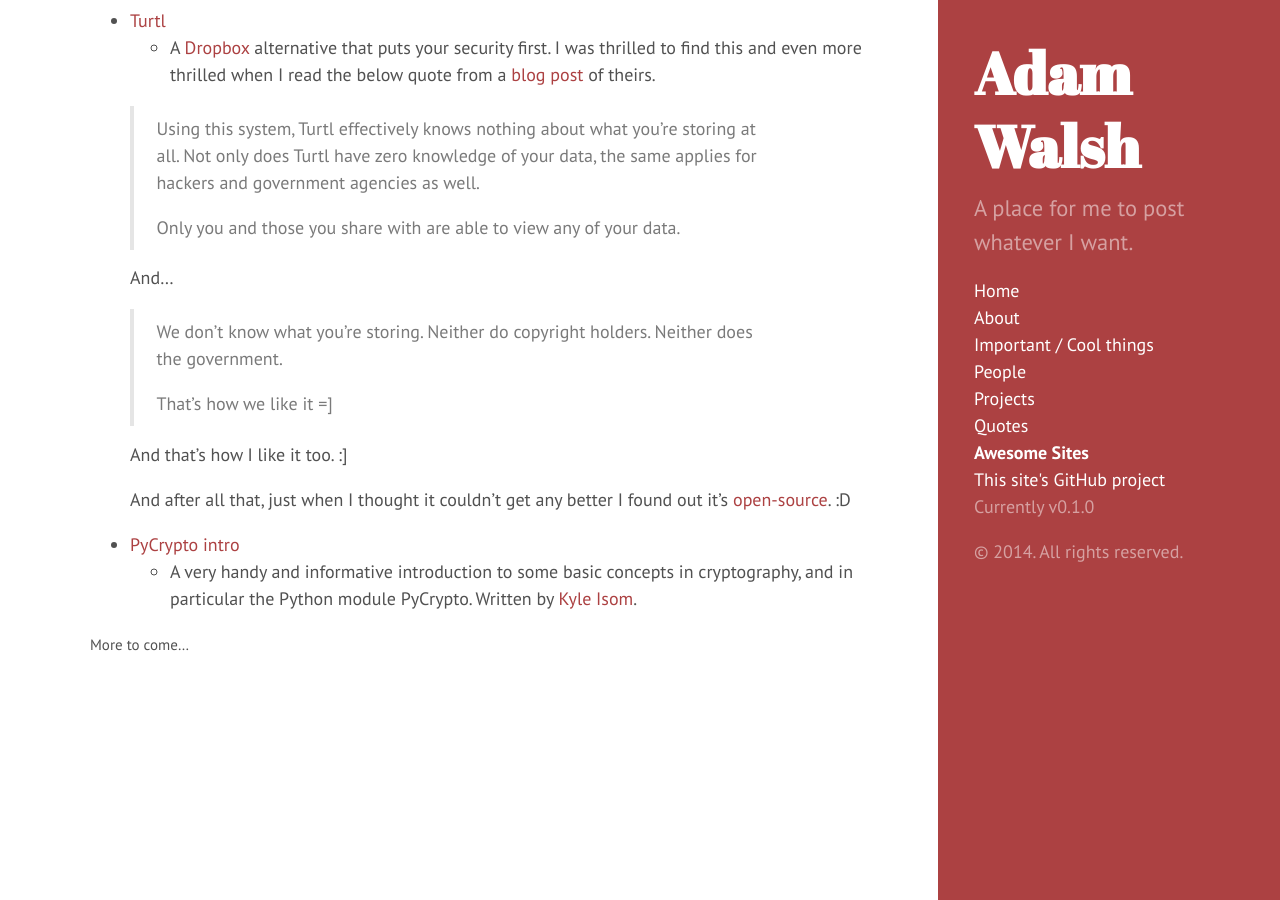
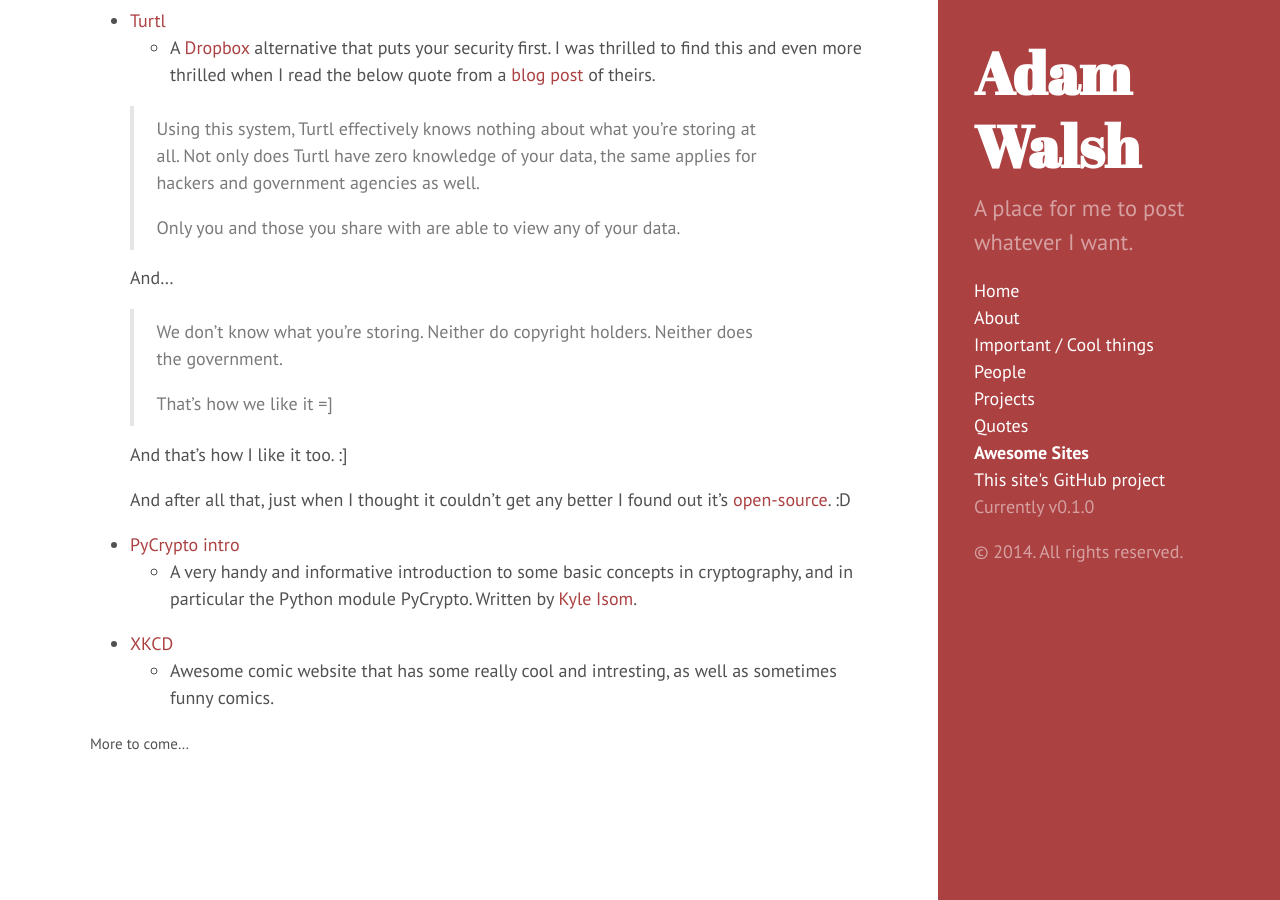
Before and after one commit to walshie4/walshie4.github.io, a Jekyll site: the page built from sites.md, in a window 1280 px wide and 900 px high, scrolled down 830 px. Built offline with Jekyll 4.4.1, drawn with Linux system fonts in a browser that asks for light colours; Markdown is read by kramdown in place of the engine named in the settings.

Commit message:
Added XKCD to sites page, because how could I not

```diff
--- a/sites.md
+++ b/sites.md
@@ -54,4 +54,7 @@ sidebar: true
     * A very handy and informative introduction to some basic concepts in cryptography, and in particular the Python module
     PyCrypto. Written by [Kyle Isom](http://kyleisom.net/about/).
 
+* [XKCD](http://xkcd.com/)
+    * Awesome comic website that has some really cool and intresting, as well as sometimes funny comics.
+
 <small>More to come...</small>
```
